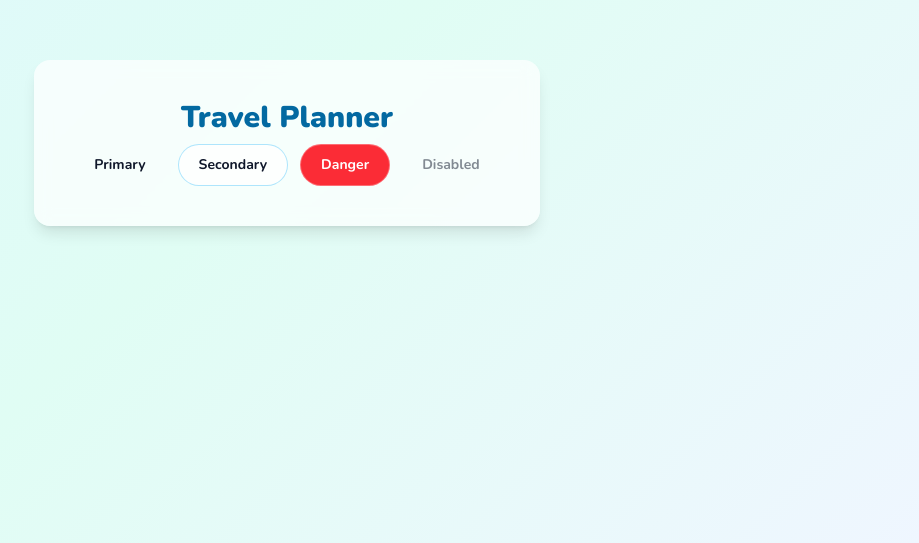
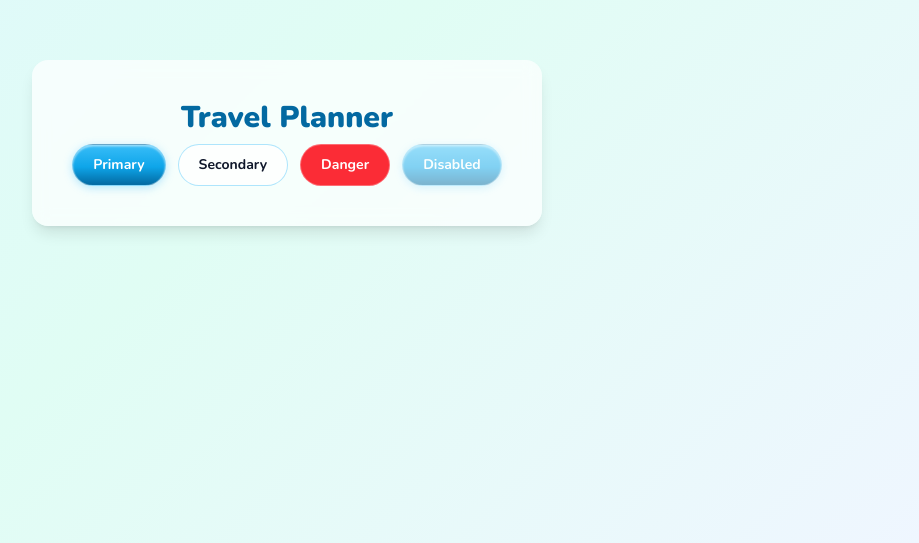
Before and after one commit to ssejmjanovic/Web2-Project, a React (Vite) app in the folder frontend/: page / in a window 1280 px wide. Shown: the part 257-800 px from the top of the page, without its empty margins (353-1272 px from the left). Built offline with nearby package versions, Linux system fonts and the light colour scheme.

Commit message:
feat: forgotten save on index.css

```diff
--- a/frontend/src/index.css
+++ b/frontend/src/index.css
@@ -35,3 +35,35 @@
     min-height: 100vh;
   }
 }
+
+@layer components {
+  .btn-aero {
+    background: linear-gradient(
+      180deg,
+      var(--color-sky-aero) 0%,
+      var(--color-sky-mid) 55%,
+      var(--color-sky-deep) 100%
+    );
+    border: 1px solid rgba(255, 255, 255, 0.4);
+    box-shadow:
+      0 2px 8px rgba(56, 189, 248, 0.35),
+      inset 0 1.5px 2px rgba(255, 255, 255, 0.5);
+    color: white;
+    transition: all 0.18s ease;
+  }
+
+  .btn-aero:hover {
+    background: linear-gradient(
+      180deg,
+      #7dd3fc 0%,
+      var(--color-sky-aero) 55%,
+      var(--color-sky-mid) 100%
+    );
+    transform: translateY(-1px);
+  }
+
+  .btn-aero:active {
+    transform: translateY(0);
+    box-shadow: 0 1px 4px rgba(56, 189, 248, 0.25);
+  }
+}
```
